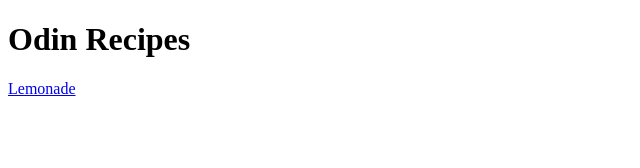
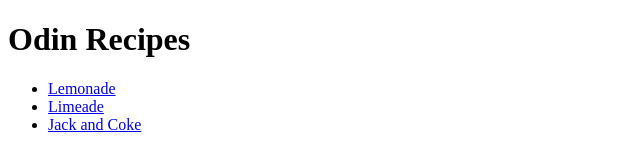
Before and after one commit to AKA-Menaquinone/odin-recipes, a plain HTML site: page index.html in a window 1280 px wide. Shown: the whole page, without its empty margins (0-640 px from the left). Drawn offline with Linux system fonts and the light colour scheme.

Commit message:
Add limeade and jack and coke to index.html

```diff
--- a/index.html
+++ b/index.html
@@ -6,6 +6,10 @@
 
     <body>
         <h1>Odin Recipes</h1>
-        <a href="recipes/lemonade.html">Lemonade</a>
+        <ul>
+            <li><a href="recipes/lemonade.html">Lemonade</a></li>
+            <li><a href="recipes/limeade.html">Limeade</a></li>
+            <li><a href="recipes/jackandcoke.html">Jack and Coke</a></li>
+        </ul>
     </body>
 </html>
```
